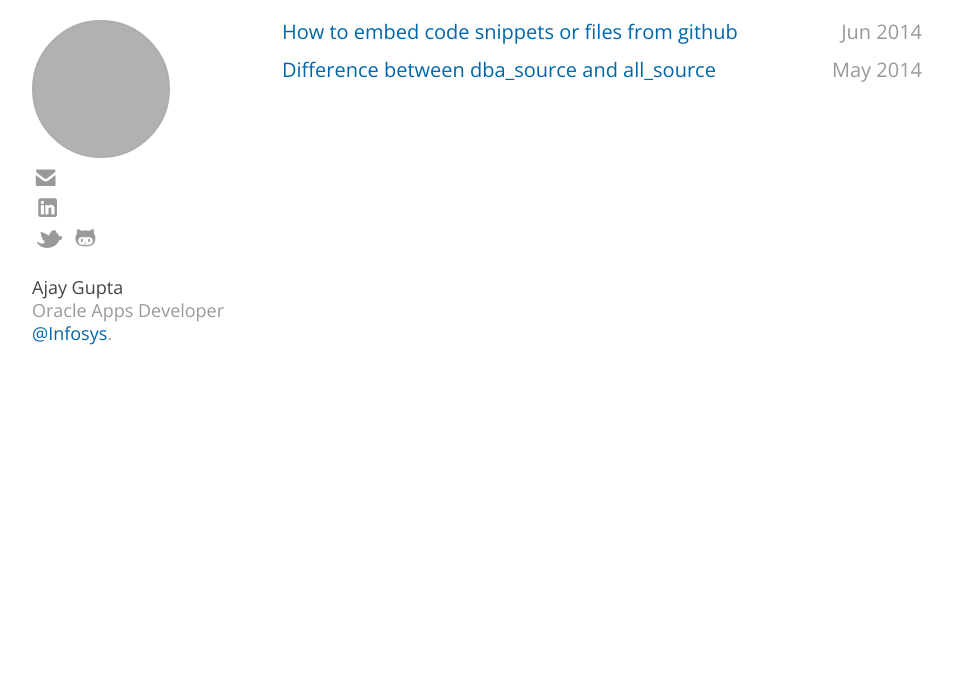
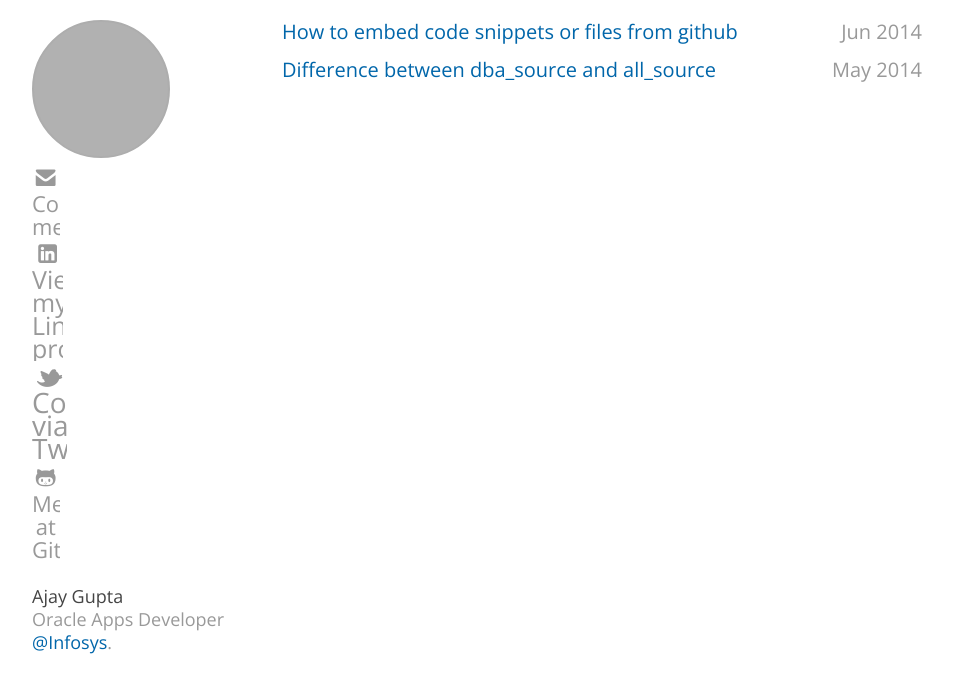
Before and after one commit to ajgupta/ajgupta.github.io, a Jekyll site: the page built from index.html, in a window 1280 px wide. Shown: the top 693 px of the page, without its empty margins (138-1091 px from the left). Built offline with Jekyll 4.4.1, drawn with Linux system fonts in a browser that asks for light colours; some web fonts are replaced; grey boxes are pictures that could not be loaded.

Commit message:
Text updates

```diff
--- a/_layouts/default.html
+++ b/_layouts/default.html
@@ -51,20 +51,20 @@
 
           <ul id="social">
             <li>
-              <a href="mailto:ironshoot@gmail.com?subject=hi" id="sidebar-email" class="icon-envelope-alt" title="Say hi" onClick="_gaq.push(['_trackEvent', 'Social Icons', 'Click', 'Email']);"></a>
+              <a href="mailto:ironshoot@gmail.com?subject=hi" id="sidebar-email" class="icon-envelope-alt" title="Say hi" onClick="_gaq.push(['_trackEvent', 'Social Icons', 'Click', 'Email']);">Contact me</a>
             </li><br>
 
             <li>
-              <a href="http://in.linkedin.com/in/ajaygupta200/" id="sidebar-linkedin" class="icon-linkedin-sign" style="font-size: 25px;" onClick="_gaq.push(['_trackEvent', 'Social Icons', 'Click', 'LinkedIn']);"></a>
+              <a href="http://in.linkedin.com/in/ajaygupta200/" id="sidebar-linkedin" class="icon-linkedin-sign" style="font-size: 25px;" onClick="_gaq.push(['_trackEvent', 'Social Icons', 'Click', 'LinkedIn']);">View my Linkedin profile</a>
             </li><br>
 
             <li>
-              <a href="http://twitter.com/ajgupta_8" id="sidebar-twitter" class="icon-twitter" title="You should follow me" style="font-size: 28px;" onClick="_gaq.push(['_trackEvent', 'Social Icons', 'Click', 'Twitter']);"></a>
-            </li>
+              <a href="http://twitter.com/ajgupta_8" id="sidebar-twitter" class="icon-twitter" title="You should follow me" style="font-size: 28px;" onClick="_gaq.push(['_trackEvent', 'Social Icons', 'Click', 'Twitter']);">Connect via Twitter</a>
+            </li><br>
 
             <li>
-              <a href="http://github.com/ajgupta" id="sidebar-github" class="icon-github" title="I share and fork code here" onClick="_gaq.push(['_trackEvent', 'Social Icons', 'Click', 'Github']);"></a>
-            </li>
+              <a href="http://github.com/ajgupta" id="sidebar-github" class="icon-github" title="I share and fork code here" onClick="_gaq.push(['_trackEvent', 'Social Icons', 'Click', 'Github']);">Me at Github</a>
+            </li><br>
           </ul>
 
           <ul id="me">
```
